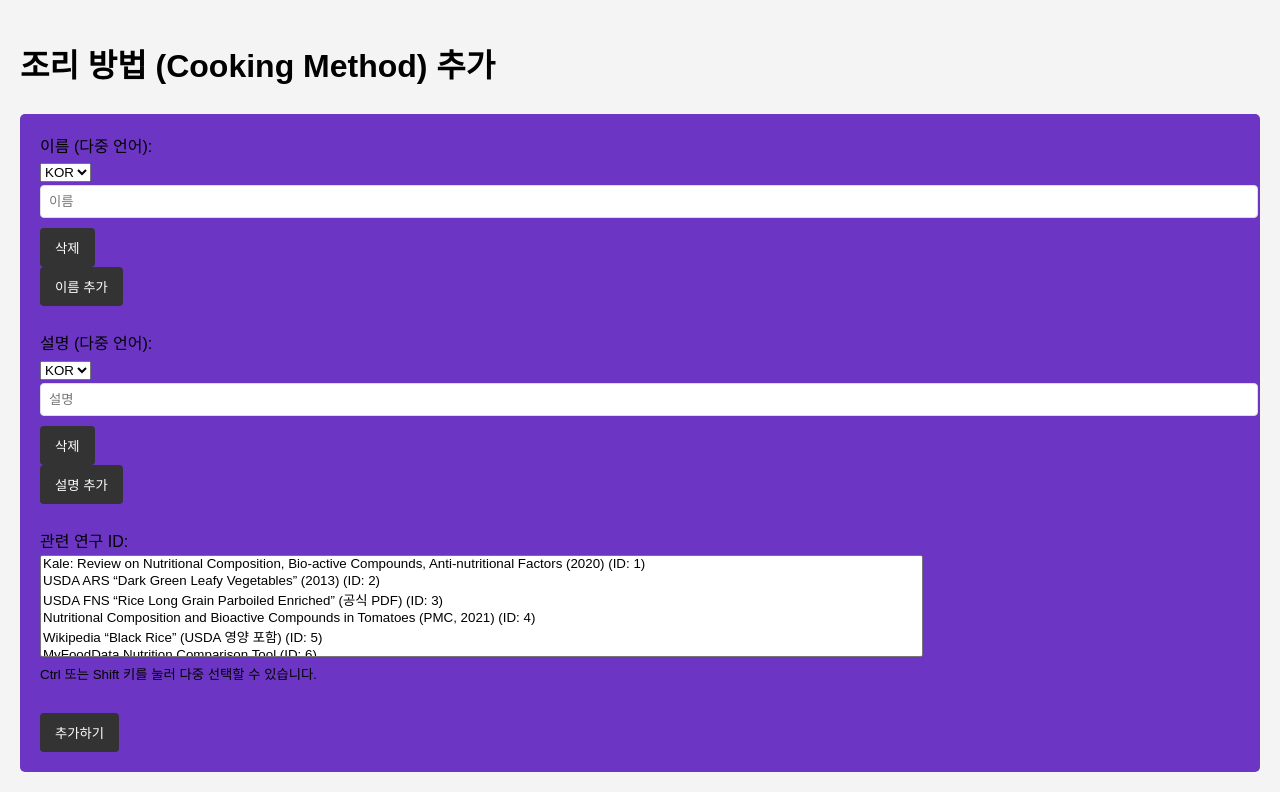
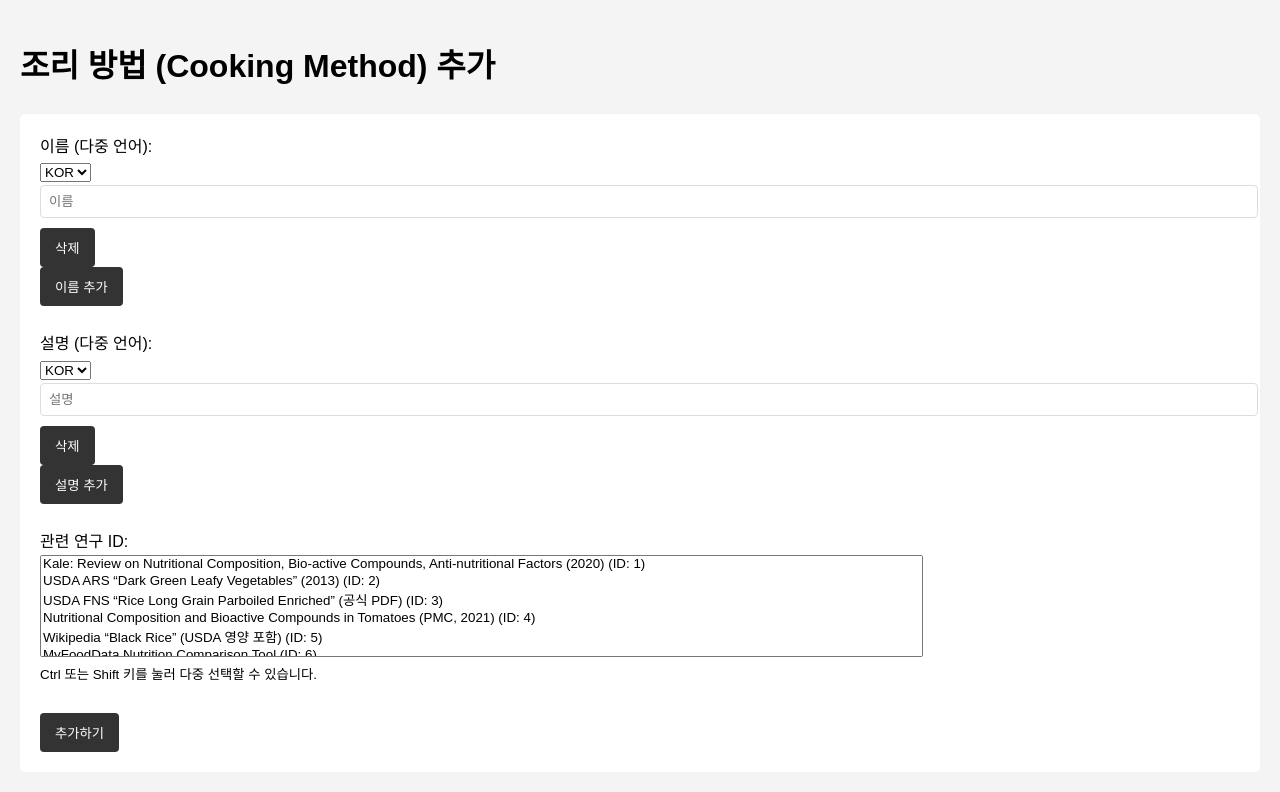
Before and after one commit to hansrocketry-hue/UNIST-Aero, a Flask app: page /add/cooking-method in a window 1280 px wide. Shown: the part 58-850 px from the top of the page. Run offline with Flask 3, Linux system fonts and the light colour scheme.

Commit message:
Update style.css

```diff
--- a/app/static/css/style.css
+++ b/app/static/css/style.css
@@ -46,7 +46,7 @@ main {
 }
 
 form {
-    background: #6c35c4;
+    background: #fff;
     padding: 20px;
     border-radius: 5px;
 }
```
